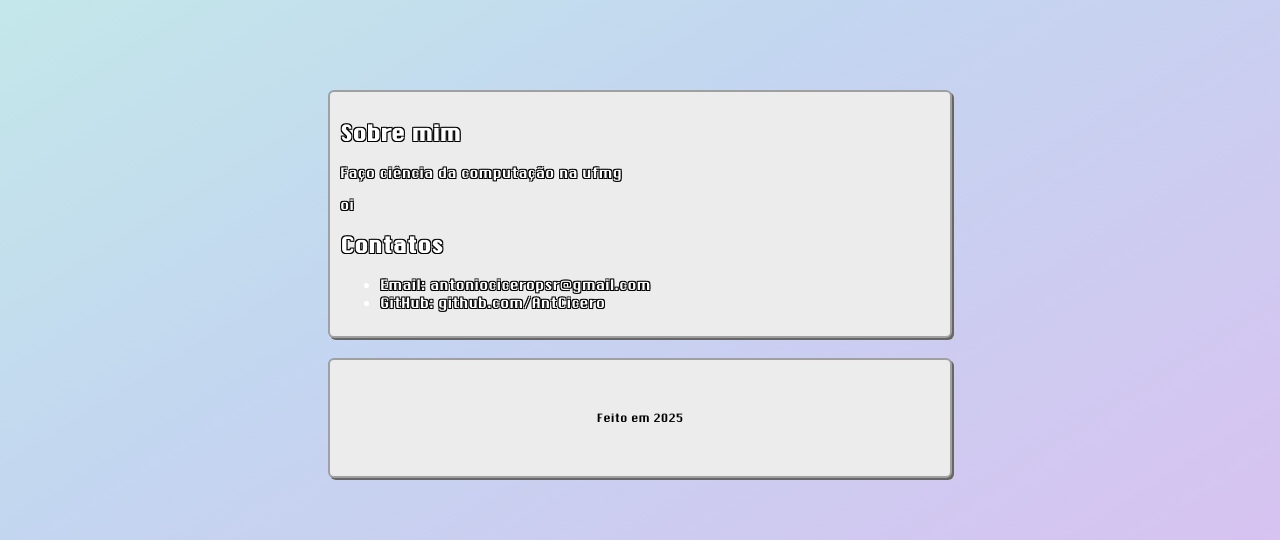
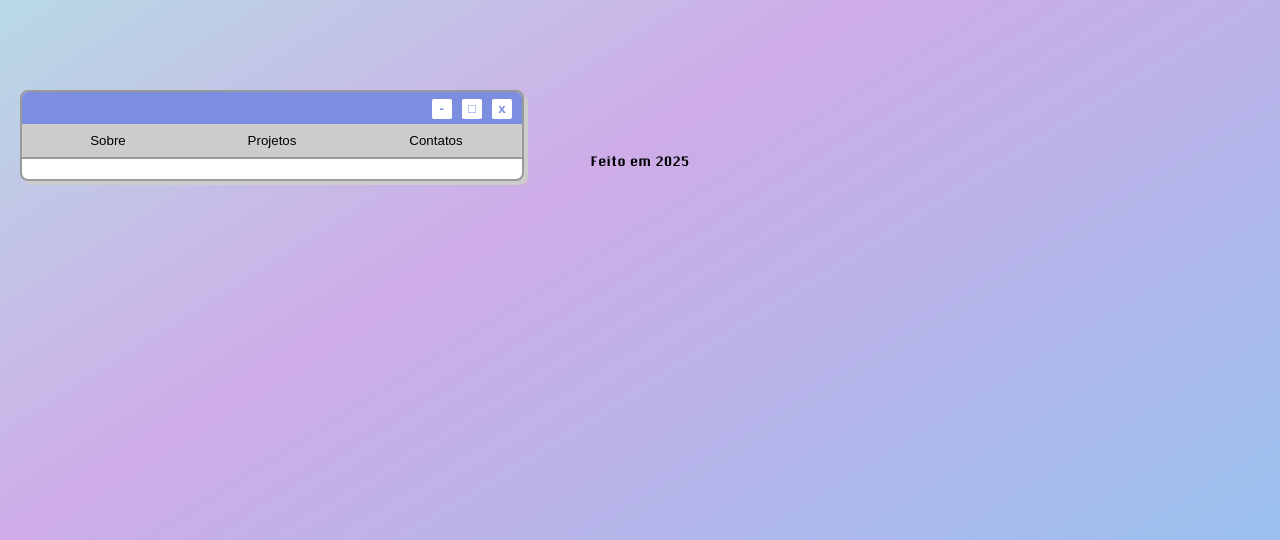
Before and after one commit to ACiceroSantos/meu-site, a plain HTML site: page index.html in a window 1280 px wide. Shown: the part 260-800 px from the top of the page. Drawn offline with Linux system fonts and the light colour scheme.

Commit message:
janela movivel

```diff
--- a/index.html
+++ b/index.html
@@ -13,26 +13,82 @@
 
     <main>
       <div class="window">
-        <section>
+
+        <div class="title-bar">
+          <span class="title"></span>
+          <div class="window-buttons">
+            <button>-</button>
+            <button>□</button>
+            <button>x</button>
+          </div>
+        </div>
+
+        <div class="window-header">
+          <button class="tab" onclick="switchTab('sobre')">Sobre</button>
+          <button class="tab" onclick="switchTab('projetos')">Projetos</button>
+          <button class="tab" onclick="switchTab('contatos')">Contatos</button>
+        </div>
+
+
+        <div class="window-content">
+          <div class="tab-content" id="sobre">
             <h2>Sobre mim</h2>
-          <p>Faço ciência da computação na ufmg</p>
-          <p>oi</p>
-        </section>
-
-        <section>
+            <p>Faço ciência da computação na UFMG</p>
+          </div>
+          <div class="tab-content" id="projetos" style="display: none;">
+            <h2>Projetos</h2>
+            <p>Alguns projetos legais aqui</p>
+          </div>
+          <div class="tab-content" id="contatos" style="display: none;">
             <h2>Contatos</h2>
             <ul>
-            <li>Email: antoniociceropsr@gmail.com</li>
-            <li>GitHub: github.com/AntCicero</li>
+              <li>Email: antoniocicerosantos@gmail.com</li>
+              <li>GitHub: https://github.com/ACiceroSantos</li>
             </ul>
-        </section>
+          </div>
+        </div>
       </div>
     </main>
 
-    <div class="window">
+    <script>
+      function switchTab(tabId) {
+        // Esconde todo o conteúdo
+        const contents = document.querySelectorAll('.tab-content');
+        contents.forEach(content => content.style.display = 'none');
+
+        // Mostra apenas o conteúdo da aba clicada
+        const selectedTab = document.getElementById(tabId);
+        if (selectedTab) {
+          selectedTab.style.display = 'block';
+        }
+      }
+    </script>
+
+  <script>
+    const windowElement = document.querySelector(".window");
+    let isDragging = false, offsetX, offsetY;
+
+    windowElement.addEventListener("mousedown", (e) => {
+      if (!e.target.closest(".title-bar")) return;
+      isDragging = true;
+      offsetX = e.clientX - windowElement.offsetLeft;
+      offsetY = e.clientY - windowElement.offsetTop;
+    });
+
+    document.addEventListener("mousemove", (e) => {
+      if (isDragging) {
+        windowElement.style.left = `${e.clientX - offsetX}px`;
+        windowElement.style.top = `${e.clientY - offsetY}px`;
+      }
+    });
+
+    document.addEventListener("mouseup", () => {
+      isDragging = false;
+    });
+  </script>
+
     <footer>
       <p>Feito em 2025</p>
     </footer>
-    </div>
   </body>
 </html>
--- a/style.css
+++ b/style.css
@@ -10,7 +10,7 @@ body {
   margin: 0;
   padding: 0;
   background-size:contain;
-  background: linear-gradient(to bottom right, #c3f0e7, #c3d6f0, #d7c2f0);
+  background: linear-gradient(to bottom right, #adf0e3, #ceace8, #9ac1ee);
   /*background-image:
     linear-gradient(to right, grey 1px, transparent 1px),
     linear-gradient(to bottom, grey 1px, transparent 1px);
@@ -25,14 +25,76 @@ body {
 
 /* Janela central estilo Mac */
 .window {
-  background-color: #ececec;
-  border: 2px solid #a0a0a0;
-  width: 600px;
-  margin: auto;
+  font-family: 'Chicago', sans-serif;
+  width: 500px;
+  border: 2px solid #999;
+  border-radius: 8px;
+  background: #fff;
+  box-shadow: 4px 4px 0 #ccc;
+  overflow: hidden;
+  position: absolute; /* para poder arrastar */
+}
+
+.tab-content {
+  display: none;
+}
+
+.title-bar {
+  background: #7b8ee0;
+  padding: 5px 10px;
+  display: flex;
+  justify-content: space-between;
+  align-items: center;
+  font-weight:lighter;
+  color: rgb(0, 0, 0);
+}
+
+.window-buttons button {
+  margin-left: 5px;
+  border: none;
+  background: white;
+  color: #7b8ee0;
+  font-weight: bold;
+  width: 20px;
+  height: 20px;
+  border-radius: 2px;
+}
+
+.window-header {
+  display: flex;
+  background-color: #ccc;
+  border-bottom: 2px solid #999;
+  padding: 4px;
+}
+
+.tab {
+  flex: 1;
+  padding: 5px;
+  border: none;
+  background: transparent;
+  cursor: pointer;
+}
+
+.tab.active {
+  background: white;
+  font-weight:lighter;
+  border-bottom: 2px solid transparent;
+}
+
+.tab:hover {
+  background-color: #bbb;
+}
+
+.window-content {
   padding: 10px;
-  box-shadow: 2px 2px 0 #666;
-  border-radius: 6px;
-  font-size: 14px;
+}
+
+.tab-content {
+  display: none;
+}
+
+.tab-content.active {
+  display: block;
 }
 
 header{
@@ -50,14 +112,14 @@ h1{
   text-transform: none;
   background: linear-gradient(
     to right,
-   hsl(0, 0%, 20%) 0,
-   hsl(0, 0%, 60%) 7%,
+   hsl(0, 0%, 00%) 0,
+   hsl(0, 0%, 50%) 7%,
    hsl(0, 0%, 100%) 14%,
-   hsl(0, 0%, 60%) 21%,
-   hsl(0, 0%, 20%) 28% );
+   hsl(0, 0%, 50%) 21%,
+   hsl(0, 0%, 00%) 28% );
   -webkit-background-clip: text;
   -webkit-text-fill-color: transparent;
-  animation: shine 3s infinite linear;
+  animation: shine 3.8s infinite linear;
   padding: 60px;
 }
 
@@ -77,11 +139,7 @@ h1{
   main {
     font-family: 'Chicago', sans-serif;
     font-size: 16px;
-    color: white; /* cor da letra */
-    text-shadow: -1px -1px 0 black,
-                1px -1px 0 black,
-                -1px 1px 0 black,
-                1px 1px 0 black;
+    color: black;
     padding: 20px;
   }
 
```
Lines whose indentation alone changed are shown as unchanged.
